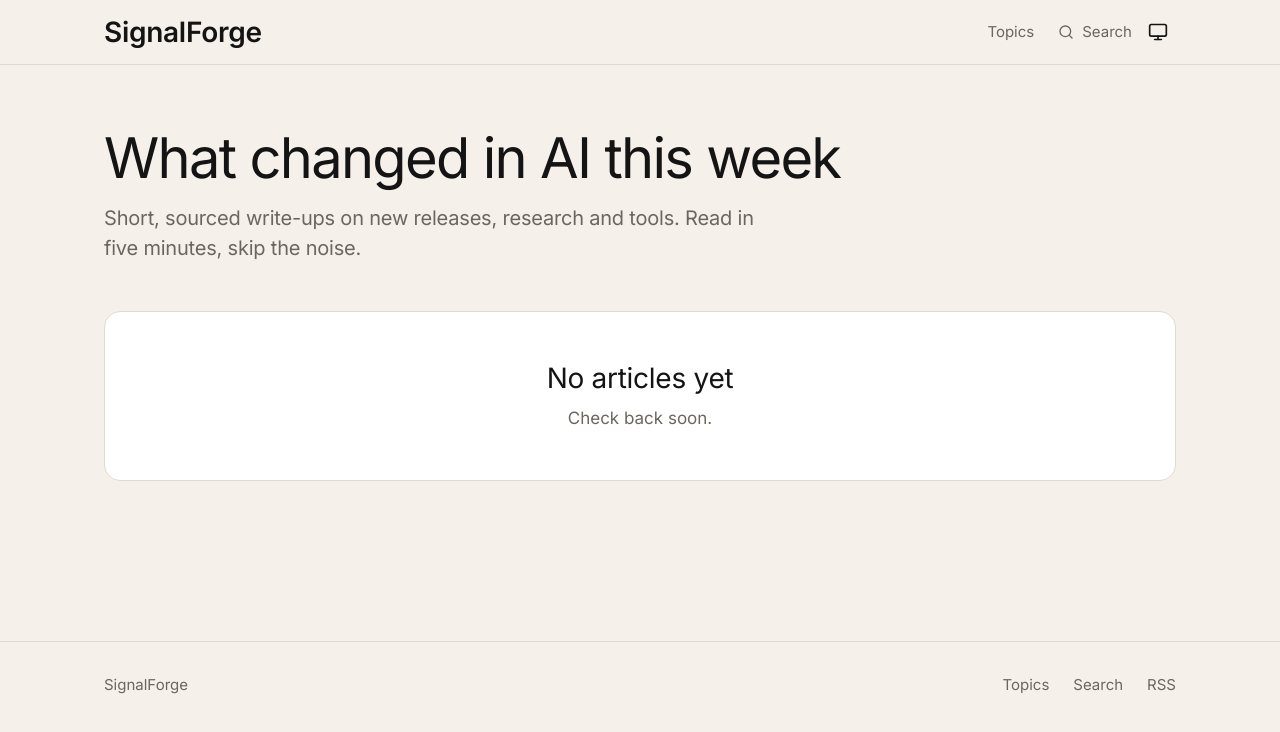
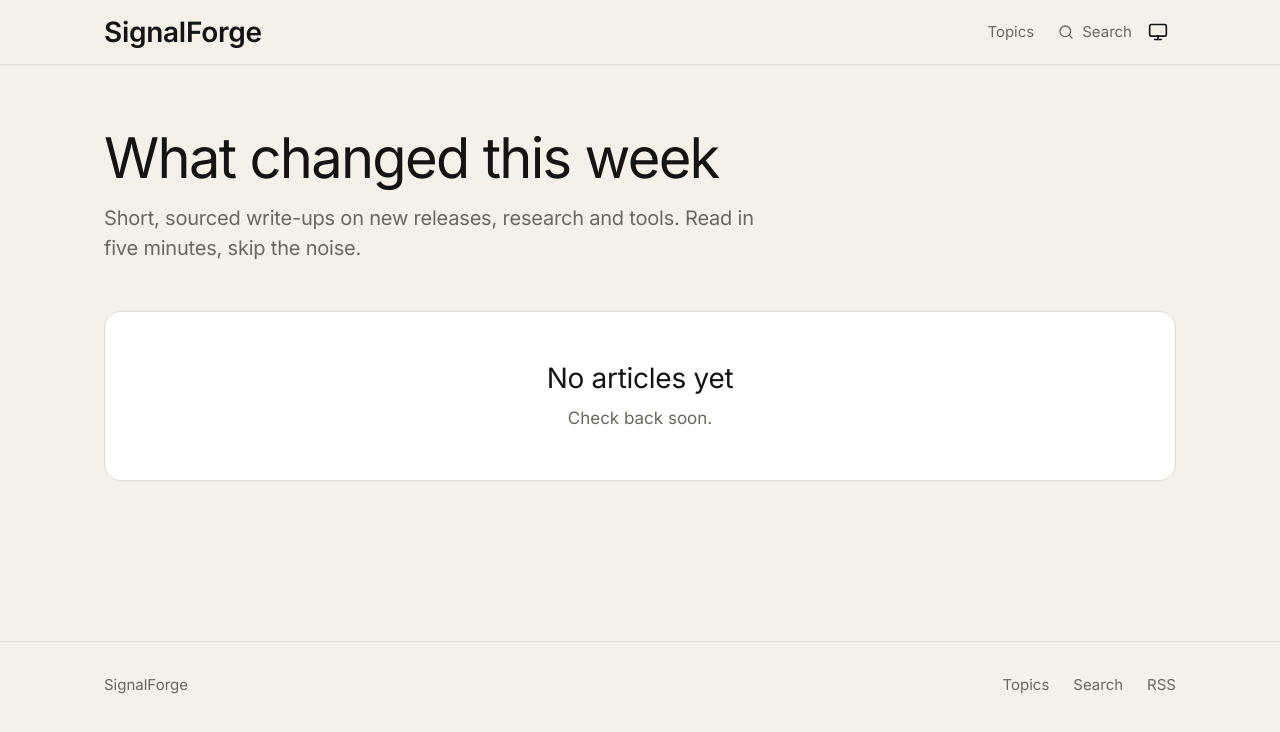
Before and after one commit to suraj-shrivastav/signalforge, a Next.js app in the folder apps/web/: page / in a window 1280 px wide. Shown: the top 732 px of the page. Built offline with nearby package versions, Linux system fonts and the light colour scheme.

Commit message:
fix: remove AI wording from public copy and widen leak test

```diff
--- a/apps/web/src/app/(public)/page.tsx
+++ b/apps/web/src/app/(public)/page.tsx
@@ -6,7 +6,7 @@ export default function Home() {
     <Container className="py-16">
       <section aria-labelledby="hero" className="mb-12">
         <h1 id="hero" className="text-display text-ink">
-          What changed in AI this week
+          What changed this week
         </h1>
         <p className="mt-4 max-w-article text-lead text-muted">
           Short, sourced write-ups on new releases, research and tools. Read in
```
Also changed, not shown: 1 other file (tests, documents, lock files or other folders).
